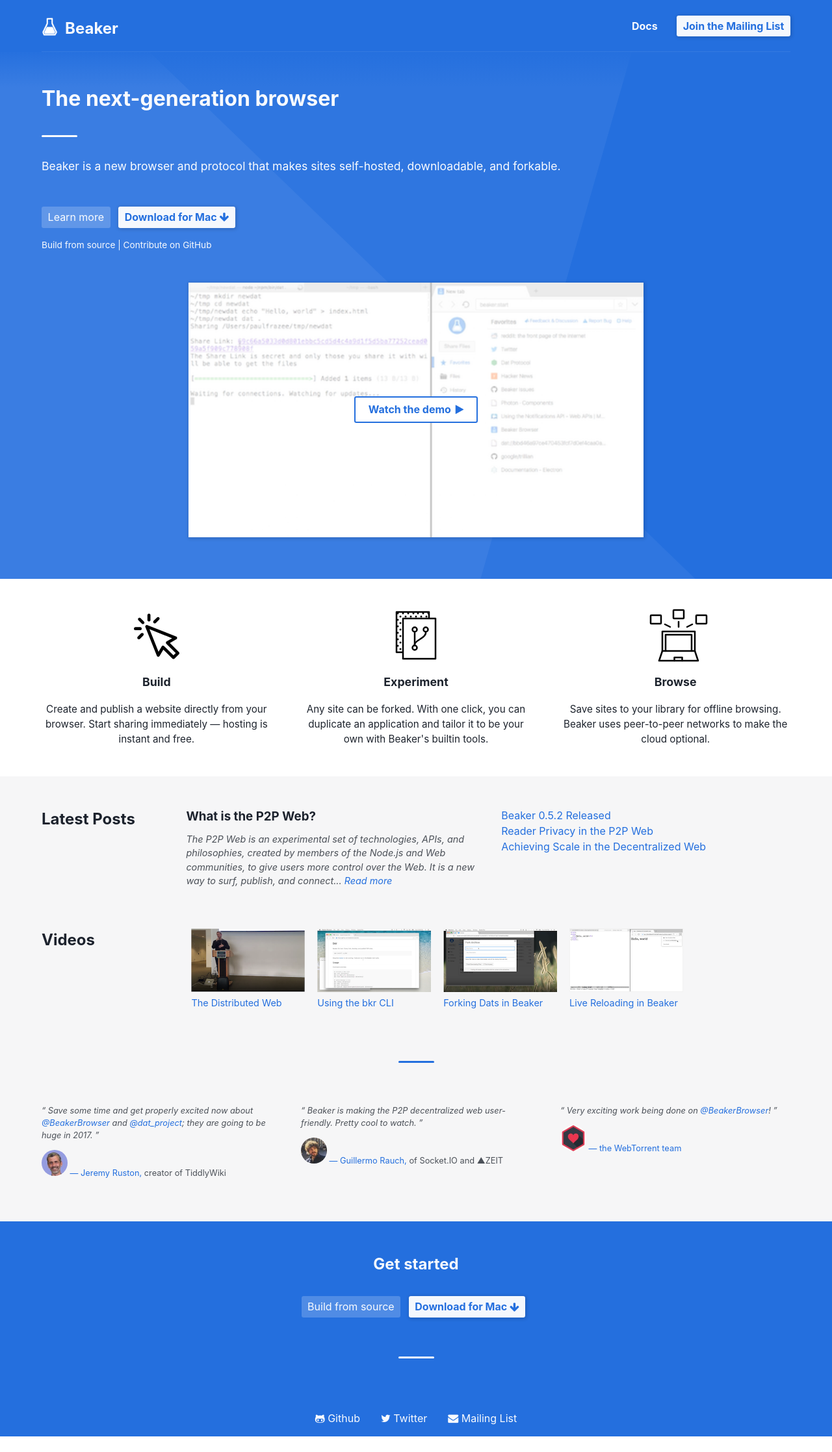
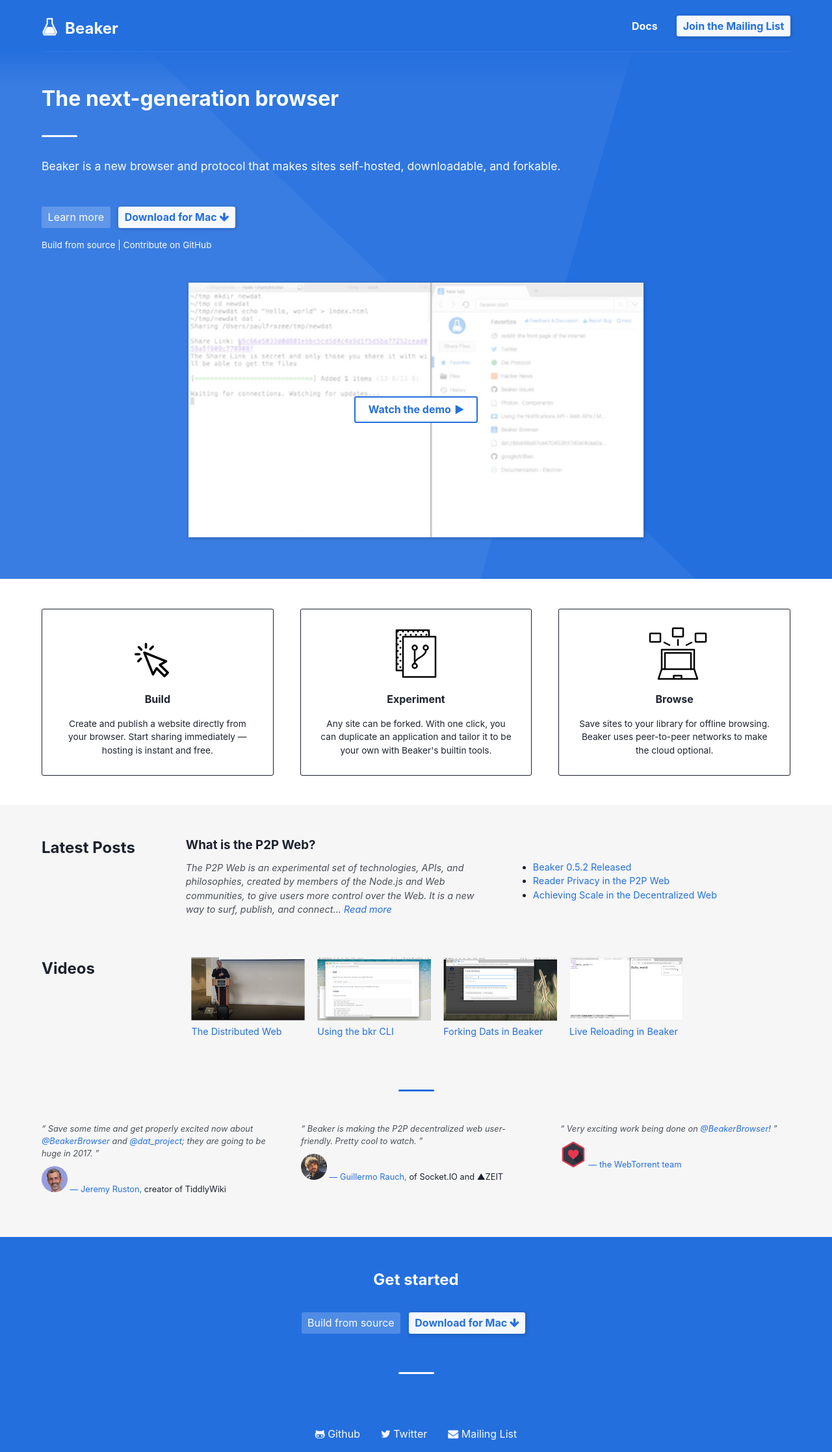
Before and after one commit to beakerbrowser/beakerbrowser.com, a Jekyll site: the page built from index.html, in a window 1280 px wide. Shown: the whole page at 65% size. Built offline with Jekyll 4.4.1, drawn with Linux system fonts in a browser that asks for light colours; before the commit the page ends 2211 px from its top, so only the background shows below that.

Commit message:
update home page styles

```diff
--- a/css/pages/_home.scss
+++ b/css/pages/_home.scss
@@ -98,6 +98,7 @@
 
   &--explainer {
     font-size: .95em;
+    background: $explainer-bg;
   }
 
   &--download {
@@ -119,7 +120,7 @@
   }
 
   &--community {
-    padding: 1em 0 4em 0;
+    padding: 0 0 4em 0;
     background: $community-bg;
   }
 }
@@ -127,12 +128,14 @@
 .explainer {
   @extend %grid-3;
 
-  &__item {
+ &__item {
     @extend %col-1-3;
     @extend %flex-container;
+    @extend %card;
     flex-direction: column;
     margin: 0 auto 4em auto;
     max-width: 400px;
+    font-size: .9em;
     text-align: center;
 
     @include respond-to(show-grid-3) {
@@ -153,6 +156,9 @@
     margin: 0 auto 1em auto;
   }
 
+  img.cursor {
+    padding: 1.25em 1.25em 0 0;
+  }
   h3 {
     margin-bottom: 1em;
   }
@@ -169,7 +175,9 @@
 
   &__preview {
     @extend %col-2-5;
+    // @extend %card;
     margin-right: 2.5em;
+    text-align: left;
 
     h3 {
       margin-bottom: .5em;
@@ -189,7 +197,10 @@
 
   &__list {
     @extend %col-2-5;
-    list-style: none;
+    font-size: .9em;
+    padding: 2em 2em 2em 3.5em;
+    margin: auto;
+    text-align: left;
   }
 
   a {
@@ -231,20 +242,25 @@
     @extend %grid-3;
     list-style: none;
     font-size: .8em;
-    color: $text--light-bg-muted;
   }
 
   .testimonial {
     @extend %col-1-3;
 
     &:not(:last-child) {
-      margin-right: 3.5em;
+      margin-bottom: 3.5em;
+
+      @include respond-to(show-grid-3) {
+        margin-right: 3.5em;
+        margin-bottom: 0;
+      }
     }
 
     &__quote {
       display: block;
+      color: $text--light-bg-muted;
       font-style: italic;
-      margin-bottom: 1em;
+      margin-bottom: .75em;
 
       a {
         @extend %link;
```
